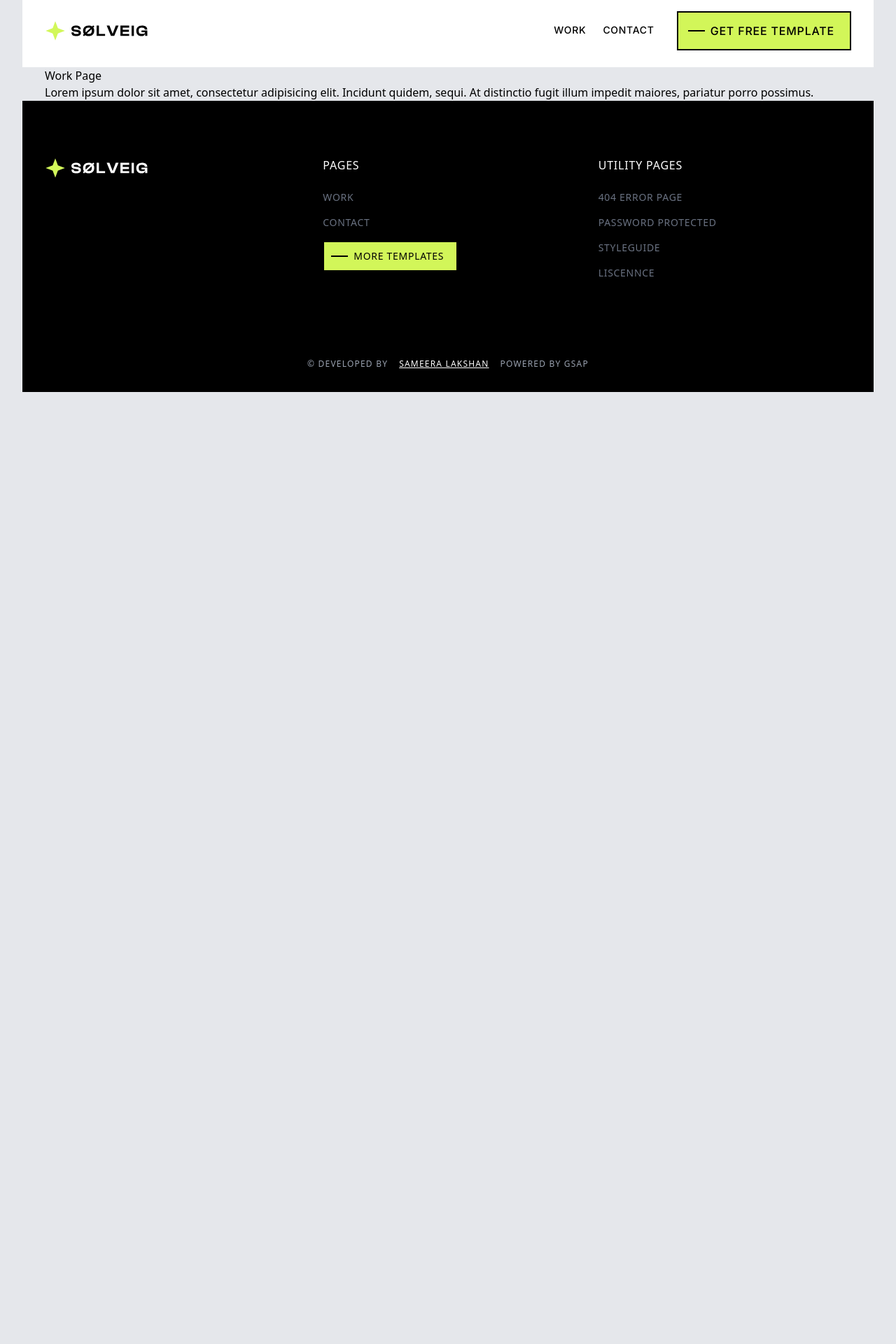
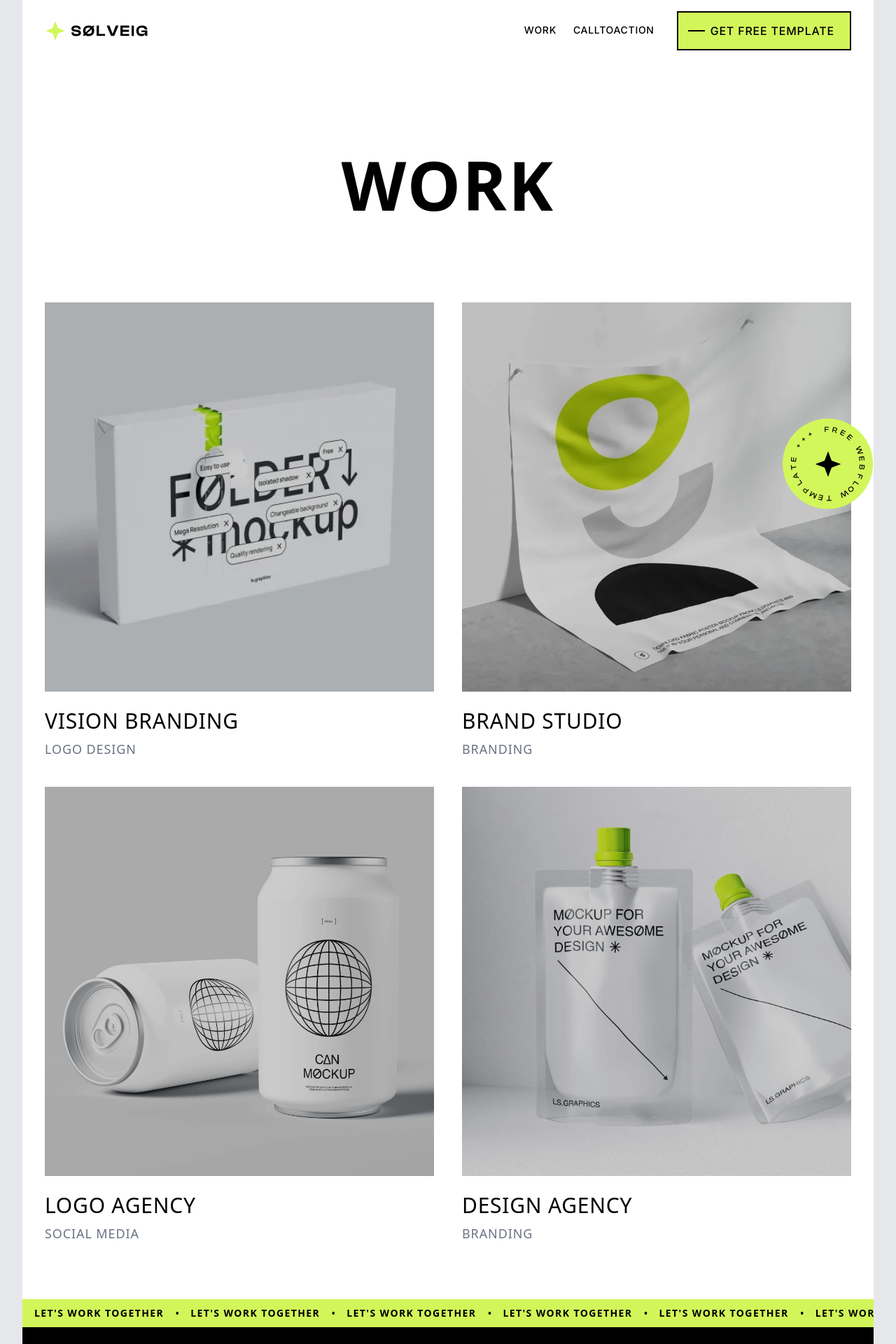
Before and after one commit to imdsameera/solveig-website-gsap, a React (Vite) app: page /work in a window 1280 px wide. Shown: the part 40-1960 px from the top of the page at 70% size. Before the commit the page ends 936 px from the top, so only its background shows below. Built offline with nearby package versions, Linux system fonts and the light colour scheme; a web font is replaced by a local one.

Commit message:
Completed WorkPage and transfer the Contact section from Home page sections to Componets and renamed it as CallToAction

```diff
--- a/src/pages/HomePage/sections/Contact.jsx
+++ b/src/components/CallToAction.jsx
@@ -1,5 +1,5 @@
-import { InfiniteMarquee, TextReveal01 } from "../../../components/animations";
-import { Button } from "../../../components/ui";
+import { InfiniteMarquee, TextReveal01 } from "./animations";
+import { Button } from './ui';
 import {useRef} from 'react';
 import gsap from 'gsap';
 import { ScrollTrigger } from "gsap/all";
@@ -7,7 +7,7 @@ import {useGSAP} from '@gsap/react';
 
 gsap.registerPlugin(ScrollTrigger);
 
-const Contact = () => {
+const CallToAction = () => {
   const items = Array.from({ length: 6 }, () => `Let's work together`);
   const starRef = useRef(null);
 
@@ -56,10 +56,10 @@ const Contact = () => {
           </TextReveal01>
         </div>
         <div className='w-full sm:w-auto'>
-          <Button href="/contact" className='w-full'>Contact Me</Button>
+          <Button href="/contact" className='w-full'>Get in touch</Button>
         </div>
       </div>
     </section>
   );
 };
-export default Contact;
+export default CallToAction;
--- a/src/components/index.js
+++ b/src/components/index.js
@@ -2,5 +2,6 @@ import Navbar from './Navbar'
 import ProjectCard from './ProjectCard.jsx';
 import Footer from './Footer'
 import SpinningBadge from './SpinningBadge.jsx';
+import CallToAction from './CallToAction.jsx';
 
-export {Navbar, ProjectCard, Footer, SpinningBadge}
+export {Navbar, ProjectCard, Footer, SpinningBadge, CallToAction}
--- a/src/constants/index.js
+++ b/src/constants/index.js
@@ -1,6 +1,6 @@
 export const navLinks = [
   { id: "work", title: "Work", path: "/work" },
-  { id: "contact", title: "Contact", path: "/contact" },
+  { id: "contact", title: "CallToAction", path: "/contact" },
 ];
 
 export const stats = [
@@ -53,5 +53,19 @@ export const projects = [
     category: "Branding",
     thumbnail: "/images/project02.webp",
     link: '/'
+  },
+  {
+    id: "project3",
+    title: "Logo Agency",
+    category: "Social Media",
+    thumbnail: "/images/project03.webp",
+    link: '/'
+  },
+  {
+    id: "project4",
+    title: "Design Agency",
+    category: "Branding",
+    thumbnail: "/images/project04.webp",
+    link: '/'
   }
 ]
--- a/src/pages/HomePage/HomePage.jsx
+++ b/src/pages/HomePage/HomePage.jsx
@@ -1,5 +1,5 @@
-import {Footer, Navbar, SpinningBadge} from '../../components';
-import {Clients, Contact, Hero, Services, Stats, Work} from './sections';
+import {Footer, CallToAction, SpinningBadge} from '../../components';
+import {Clients, Hero, Services, Stats, Work} from './sections';
 import { ReactLenis } from "lenis/react";
 
 const HomePage = () => {
@@ -12,7 +12,7 @@ const HomePage = () => {
         <Clients/>
         <Services/>
         <Work/>
-        <Contact/>
+        <CallToAction/>
         <Footer/>
       </div>
     </ReactLenis>
--- a/src/pages/HomePage/sections/index.js
+++ b/src/pages/HomePage/sections/index.js
@@ -3,6 +3,5 @@ import Stats from './Stats';
 import Clients from './Clients';
 import Services from './Services';
 import Work from './Work';
-import Contact from './Contact.jsx';
 
-export { Hero, Stats, Clients, Services, Work, Contact }
+export { Hero, Stats, Clients, Services, Work }
--- a/src/pages/WorkPage/ WorkPage.jsx
+++ b/src/pages/WorkPage/ WorkPage.jsx
@@ -1,18 +1,15 @@
-import { Footer, Navbar } from "../../components";
+import {CallToAction, Footer, SpinningBadge} from '../../components';
 import { ReactLenis } from "lenis/react";
+import {Heading, Projects} from './sections';
 
 const Work = () => {
   return (
     <ReactLenis root>
       <div className="min-h-screen w-full font-display">
-        <section className="page-padding">
-          <h1>Work Page</h1>
-          <p>
-            Lorem ipsum dolor sit amet, consectetur adipisicing elit. Incidunt
-            quidem, sequi. At distinctio fugit illum impedit maiores, pariatur
-            porro possimus.
-          </p>
-        </section>
+        <SpinningBadge/>
+        <Heading/>
+          <Projects/>
+          <CallToAction/>
         <Footer />
       </div>
     </ReactLenis>
--- /dev/null
+++ b/src/pages/WorkPage/sections/Heading.jsx
@@ -0,0 +1,17 @@
+import React from "react";
+import { TextReveal01 } from "../../../components/animations";
+
+const Heading = () => {
+  return (
+    <section className="section-work-heading bg-white">
+      <div className="page-padding">
+        <div className="py-30 flex items-center justify-center">
+          <TextReveal01 delay={0.5}>
+            <h1 className='text-4xl sm:text-6xl lg:text-8xl uppercase font-semibold tracking-wide'>Work</h1>
+          </TextReveal01>
+        </div>
+      </div>
+    </section>
+  );
+};
+export default Heading;
--- /dev/null
+++ b/src/pages/WorkPage/sections/Projects.jsx
@@ -0,0 +1,22 @@
+import React from "react";
+import {projects} from '../../../constants';
+import {ProjectCard} from '../../../components/index.js';
+
+const Projects = () => {
+  return (
+    <section className="section-work-projects bg-white">
+      <div className="page-padding">
+        <div className='pb-20'>
+          <div className="project-gird grid grid-cols-1 md:grid-cols-2 gap-10">
+	          {projects.map((project) => (
+		          <>
+			          <ProjectCard key={project.id} project={project} />
+		          </>
+	          ))}
+          </div>
+        </div>
+      </div>
+    </section>
+  );
+};
+export default Projects;
--- a/src/pages/WorkPage/sections/index.js
+++ b/src/pages/WorkPage/sections/index.js
@@ -0,0 +1,4 @@
+import Heading from './Heading';
+import Projects from './Projects';
+
+export { Heading, Projects };
```
Also changed, not shown: public/images/project03.webp (added), public/images/project04.webp (added).
